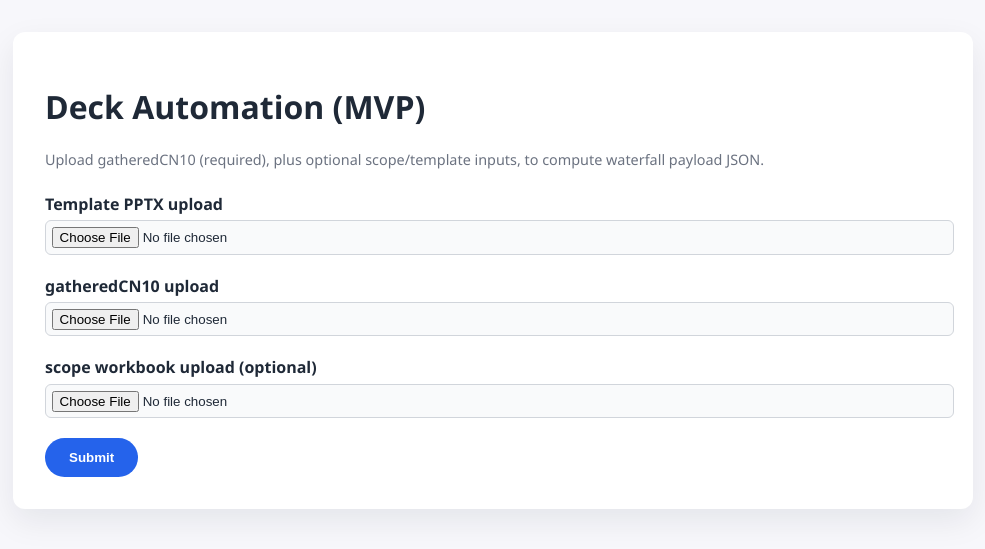
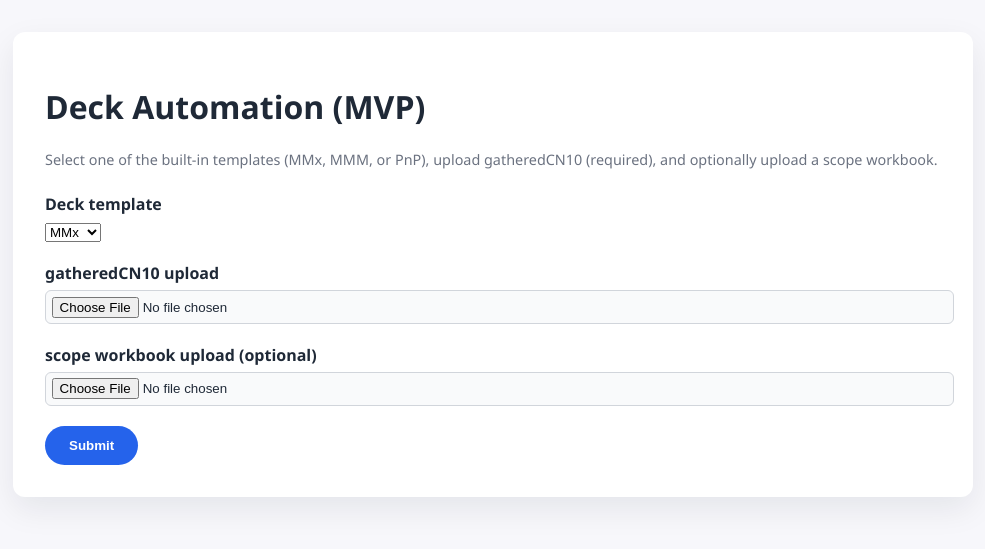
Before and after one commit to Natasthedog/automator, a Django app: page /deck-automation/ in a window 1280 px wide. Shown: the part 54-603 px from the top of the page, without its empty margins (147-1132 px from the left). Run offline with Django 5.2, Linux system fonts and the light colour scheme.

Commit message:
Use built-in template choices for deck automation

```diff
--- a/deck_automation/templates/deck_automation/deck_automation.html
+++ b/deck_automation/templates/deck_automation/deck_automation.html
@@ -6,7 +6,7 @@
 <div class="card">
     <h1>Deck Automation (MVP)</h1>
     <p class="helper-text">
-        Upload gatheredCN10 (required), plus optional scope/template inputs, to compute waterfall payload JSON.
+        Select one of the built-in templates (MMx, MMM, or PnP), upload gatheredCN10 (required), and optionally upload a scope workbook.
     </p>
 
     {% if error %}
@@ -40,8 +40,12 @@
     <form class="form-grid" method="post" enctype="multipart/form-data">
         {% csrf_token %}
         <div>
-            <label for="template_pptx">Template PPTX upload</label>
-            <input id="template_pptx" name="template_pptx" type="file" accept=".pptx">
+            <label for="template_choice">Deck template</label>
+            <select id="template_choice" name="template_choice" required>
+                {% for option in template_options %}
+                    <option value="{{ option }}" {% if selected_template == option %}selected{% endif %}>{{ option }}</option>
+                {% endfor %}
+            </select>
         </div>
         <div>
             <label for="gathered_cn10">gatheredCN10 upload</label>
--- a/deck_automation/views.py
+++ b/deck_automation/views.py
@@ -1,6 +1,7 @@
 from __future__ import annotations
 
 import logging
+from pathlib import Path
 from uuid import uuid4
 
 from django.http import Http404, HttpResponse
@@ -18,6 +19,11 @@ logger = logging.getLogger(__name__)
 
 SESSION_PAYLOADS_KEY = "deck_automation_payloads"
 WATERFALL_TEMPLATE_MARKER = "<Waterfall Template>"
+TEMPLATE_OPTIONS = {
+    "MMx": "MMx.pptx",
+    "MMM": "MMM.pptx",
+    "PnP": "PnP.pptx",
+}
 
 
 def _shape_matches_marker(shape, marker_text: str) -> bool:
@@ -48,20 +54,34 @@ def _find_template_chart(template_pptx):
 
 
 def deck_automation(request):
-    context: dict[str, object] = {}
+    context: dict[str, object] = {
+        "template_options": sorted(TEMPLATE_OPTIONS.keys()),
+        "selected_template": "MMx",
+    }
     if request.method == "POST":
         gathered_file = request.FILES.get("gathered_cn10")
         scope_file = request.FILES.get("scope_workbook")
-        template_file = request.FILES.get("template_pptx")
+        selected_template = request.POST.get("template_choice", "").strip()
+        context["selected_template"] = selected_template
+
+        template_filename = TEMPLATE_OPTIONS.get(selected_template)
+        if not template_filename:
+            context["error"] = "Please select a deck template to continue."
+            return render(request, "deck_automation/deck_automation.html", context)
 
         if not gathered_file:
             context["error"] = "Please upload the gatheredCN10 file to continue."
             return render(request, "deck_automation/deck_automation.html", context)
 
         try:
+            template_path = Path(__file__).resolve().parent / "templates" / "deck_automation" / template_filename
+            if not template_path.exists():
+                raise FileNotFoundError(f"Template not found: {template_filename}")
+
             gathered_df = read_df(gathered_file)
             scope_df = read_scope_df(scope_file)
-            template_chart = _find_template_chart(template_file)
+            with template_path.open("rb") as template_file:
+                template_chart = _find_template_chart(template_file)
             payloads_by_label = compute_waterfall_payloads_for_all_labels(
                 gathered_df,
                 scope_df,
@@ -92,6 +112,7 @@ def deck_automation(request):
                     "payload_summaries": summaries,
                     "download_id": download_id,
                     "message": "Payload computation complete.",
+                    "selected_template": selected_template,
                 }
             )
         except Exception as exc:  # noqa: BLE001
```
Also changed, not shown: deck_automation/tests.py (+12 -2 lines).
